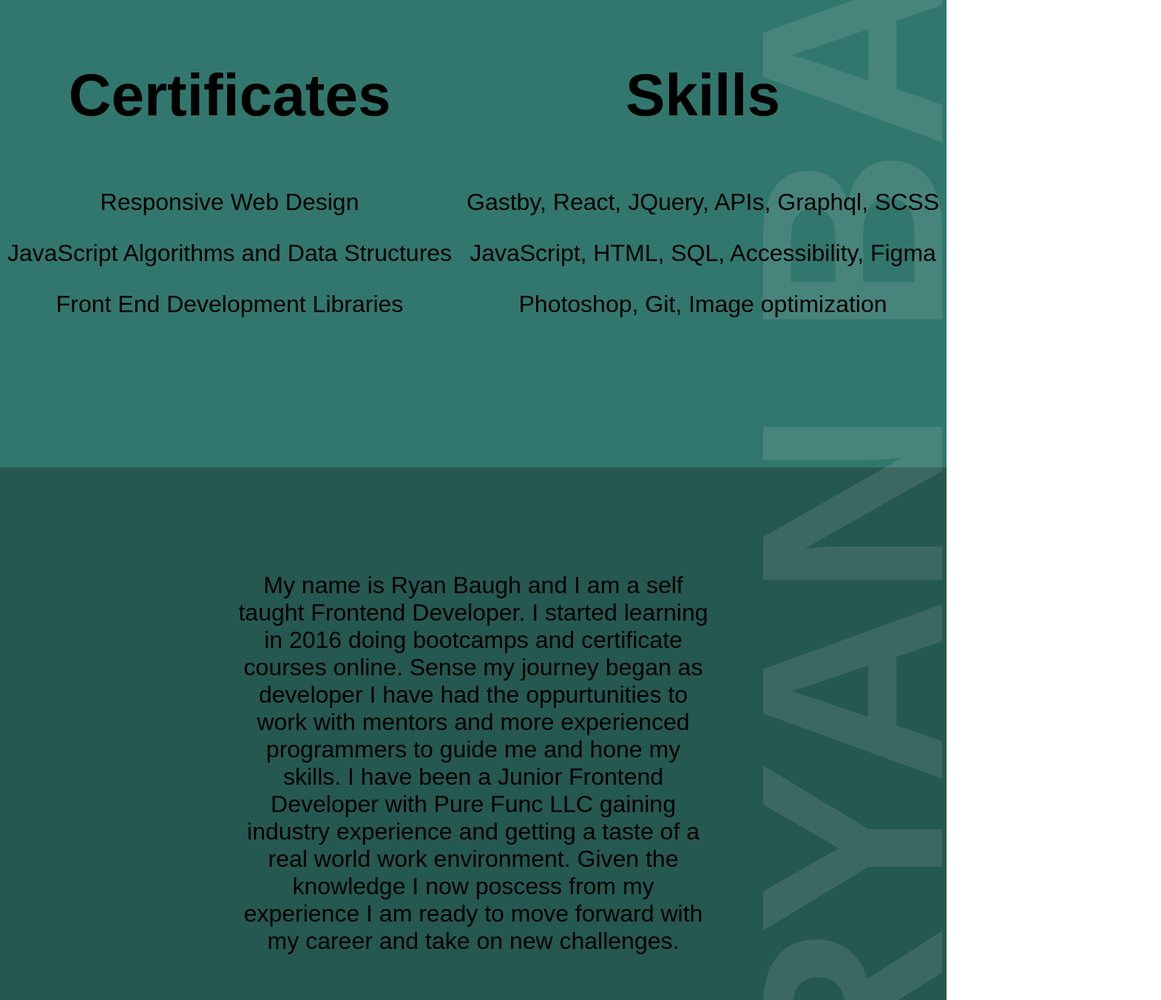
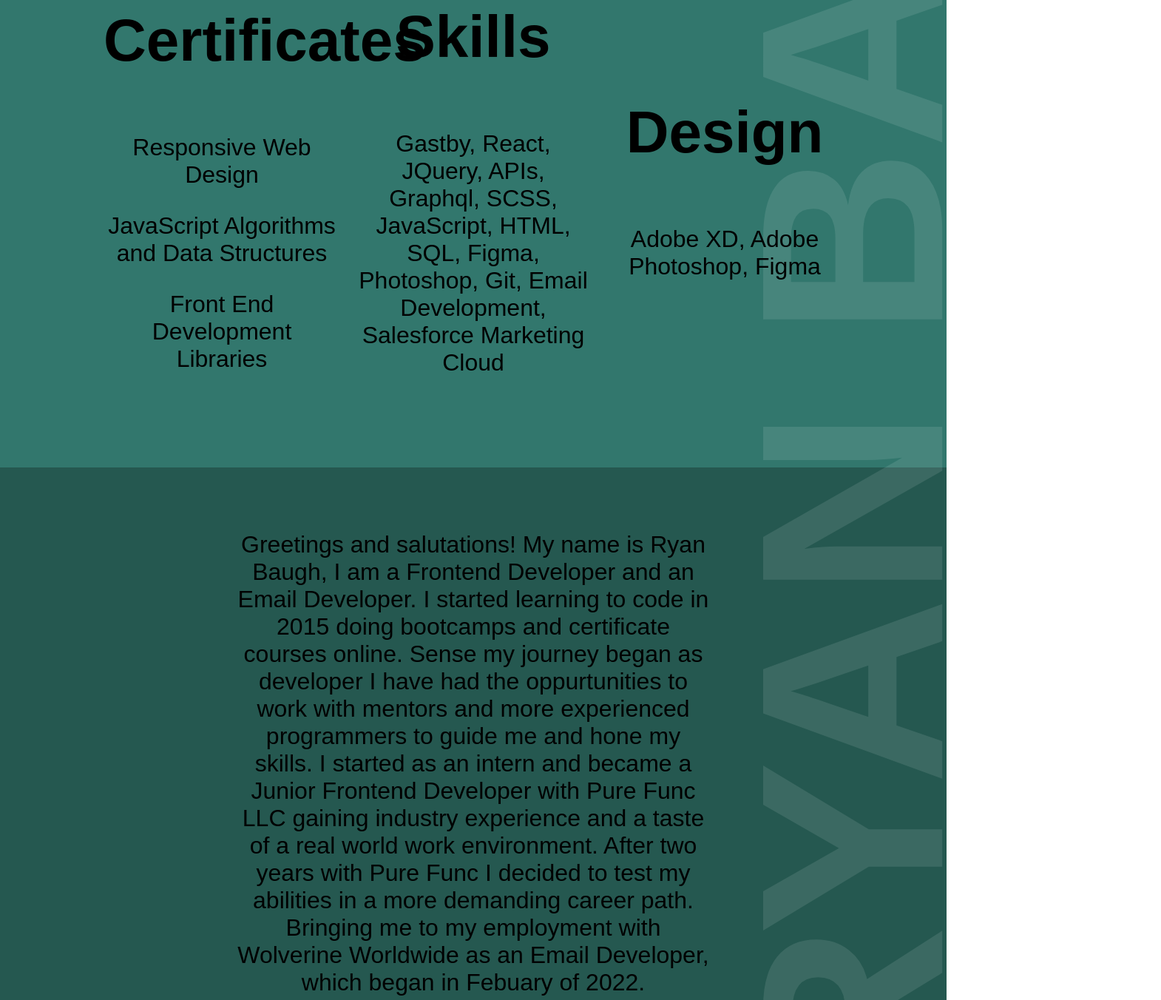
Before and after one commit to ManticoreDes/Portfolio, a plain HTML site: page index.html in a window 1280 px wide. Shown: the part 968-2320 px from the top of the page at 74% size, 1570 px wide, since content can reach past the window. Drawn offline with Linux system fonts and the light colour scheme.

Commit message:
info and small updates
updated about secton, info section

```diff
--- a/index.css
+++ b/index.css
@@ -27,7 +27,7 @@ header {
 }
 
 header.shrink {
-	height: 60px;
+	height: 10px;
 	background-color: #069c86;
 	box-shadow: 1px 3px 13px #111;
 }
@@ -68,6 +68,8 @@ header.shrink {
 .section {
 	background-color: #32776d;
 	height: 100vh;
+	width: 100vw;
+
 	display: flex;
 	justify-content: center;
 	align-items: center;
@@ -121,10 +123,19 @@ header.shrink {
 	z-index: 1;
 }
 
+.third-title {
+	font-size: 3rem;
+	z-index: 1;
+	position: absolute;
+	left: 23%;
+	bottom: -25%;
+}
+
 .info {
 	display: flex;
-	justify-content: space-around;
+	justify-content: center;
 	text-align: center;
+	width: 100vw;
 }
 
 .info h3 {
@@ -136,8 +147,26 @@ header.shrink {
 	font-size: 2rem;
 }
 
+.cert {
+	width: 25vw;
+
+}
+
+.skills {
+	width: 25vw;
+	padding:0 20px 0 20px;
+
+}
+
+.design {
+	width: 25vw;
+
+}
+
 .about {
 	background-color: #255850;
+	width: 100vw;
+
 }
 
 .about-text {
@@ -150,6 +179,8 @@ header.shrink {
 	padding-top: 80px;
 	background-color: #32776d;
 	text-align: center;
+	width: 100vw;
+
 }
 
 .portfolio-title-txt {
@@ -158,6 +189,7 @@ header.shrink {
 	font-weight: 600;
 	color: white;
 	margin: 0;
+
 }
 
 .portfolio {
@@ -167,6 +199,8 @@ header.shrink {
 	grid-gap: 80px 0;
 	padding: 80px 80px;
 	flex-wrap: wrap;
+	width: 100vw;
+
 }
 
 .thumbnail {
@@ -191,6 +225,7 @@ header.shrink {
 	background-color: #255850;
 	padding: 10px 0;
 	text-align: center;
+	width: 100vw;
 }
 
 .to-right {
@@ -272,11 +307,13 @@ header.shrink {
 		display: flex;
 		flex-direction: column;
 		text-align: center;
+		justify-content: center;
+		align-items: center;
 		padding-bottom: 16px;
 	}
 
 	.info h3 {
-		font-size: 4rem;
+		font-size: 2rem;
 	}
 
 	.info p {
@@ -286,6 +323,7 @@ header.shrink {
 
 	.about-text {
 		width: 80vw;
+		font-size: 1.1rem;
 	}
 
 	.portfolio-title-txt {
--- a/index.html
+++ b/index.html
@@ -13,7 +13,7 @@
 			<div class="main-menu-wrapper">
 				<ul class="main-menu">
 					<li><a href="#contact">Contact</a></li>
-					<li><a href="#info">About</a></li>
+					<li><a href="#about">About</a></li>
 					<li><a href="#portfolio">Experience</a></li>
 				</ul>
 			</div>
@@ -25,6 +25,7 @@
 			<div class="section-title">
 				<h3 class="second-title to-right show-on-scroll">Ryan Baugh</h3>
 				<h3 class="main-title to-left show-on-scroll">Frontend Developer</h3>
+				<h3 class="third-title to-right show-on-scroll">Email Developer</h3>
 			</div>
 		</div>
 		<div class="banner-ghost-txt">ryan baugh</div>
@@ -40,26 +41,28 @@
 			</div>
 			<div class="skills to-left show-on-scroll">
 				<h3>Skills</h3>
-				<p>Gastby, React, JQuery, APIs, Graphql, SCSS</p>
-				<p>JavaScript, HTML, SQL, Accessibility, Figma</p>
-				<p>Photoshop, Git, Image optimization</p>
+				<p>Gastby, React, JQuery, APIs, Graphql, SCSS,
+				JavaScript, HTML, SQL, Figma,
+				Photoshop, Git, Email Development, Salesforce Marketing Cloud</p>
+			</div>
+			<div class="design to-left show-on-scroll">
+				<h3>Design</h3>
+				<p>Adobe XD, Adobe Photoshop, Figma</p>
 			</div>
 		</div>
 		<!-- end info section -->
 
 		<!-- about section -->
-		<div class="section about">
+		<div class="section about" id="about">
 			<div class="about-text to-top show-on-scroll">
 				<p>
-					My name is Ryan Baugh and I am a self taught Frontend Developer. I
-					started learning in 2016 doing bootcamps and certificate courses
+					Greetings and salutations!
+					My name is Ryan Baugh, I am a Frontend Developer and an Email Developer. I
+					started learning to code in 2015 doing bootcamps and certificate courses
 					online. Sense my journey began as developer I have had the
 					oppurtunities to work with mentors and more experienced programmers to
-					guide me and hone my skills. I have been a Junior Frontend Developer
-					with Pure Func LLC gaining industry experience and getting a taste of
-					a real world work environment. Given the knowledge I now poscess from
-					my experience I am ready to move forward with my career and take on
-					new challenges.
+					guide me and hone my skills. I started as an intern and became a Junior Frontend Developer	with Pure Func LLC gaining industry experience and a taste of
+					a real world work environment. After two years with Pure Func I decided to test my abilities in a more demanding career path. Bringing me to my employment with Wolverine Worldwide as an Email Developer, which began in Febuary of&nbsp;2022.
 				</p>
 			</div>
 		</div>
```
